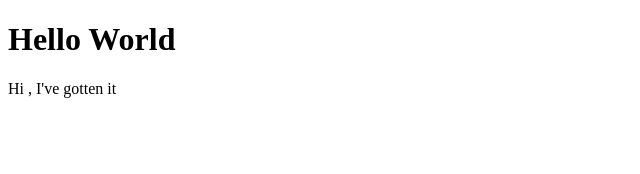
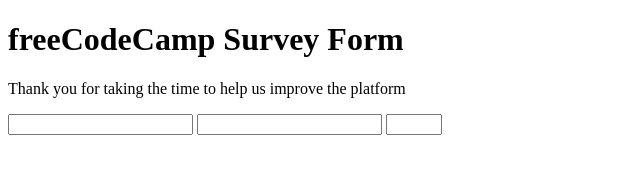
Before and after one commit to hmunish/microverse-wilsan-munish, a plain HTML site: page index.html in a window 1280 px wide. Shown: the whole page, without its empty margins (0-640 px from the left). Drawn offline with Linux system fonts and the light colour scheme.

Commit message:
Added 10 Challenges

```diff
--- a/index.html
+++ b/index.html
@@ -7,8 +7,17 @@
   </head>
 
   <body>
-    <h1>Hello World</h1>
-    <p>Hi , I've gotten it</p>
+
+    <h1 id="title">freeCodeCamp Survey Form</h1>
+    <p id="description">Thank you for taking the time to help us improve the platform</p>
+    <form action="" id="survey-form">
+      <label for="name" id="name-label"></label>
+      <input type="text" id="name">
+      <label for="email" id="email-label"></label>
+      <input type="email" id="email">
+      <label for="number" id="number-label"></label>
+      <input type="number" id="number" min="1" max="10">
+    </form>
     <script src="https://cdn.freecodecamp.org/testable-projects-fcc/v1/bundle.js"></script>
 
     <!--
```
